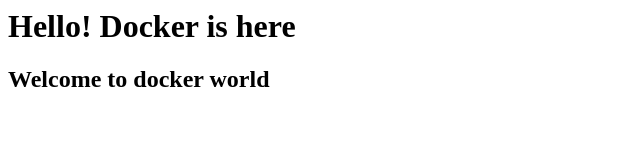
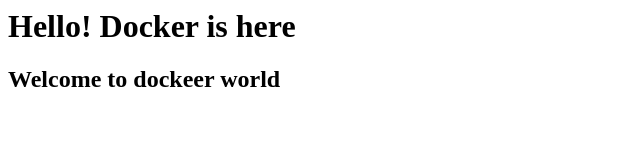
Before and after one commit to Ajay-48/docker, a plain HTML site: page index.html in a window 1280 px wide. Shown: the full height of the page, 0-640 px from the left. Drawn offline with Linux system fonts and the light colour scheme.

Commit message:
Update index.html

```diff
--- a/index.html
+++ b/index.html
@@ -1,5 +1,5 @@
 <html>
   <h1>Hello! Docker
     is here</h1>
-  <h2>Welcome to docker world</h2>
+  <h2>Welcome to dockeer world</h2>
 </html>
```
